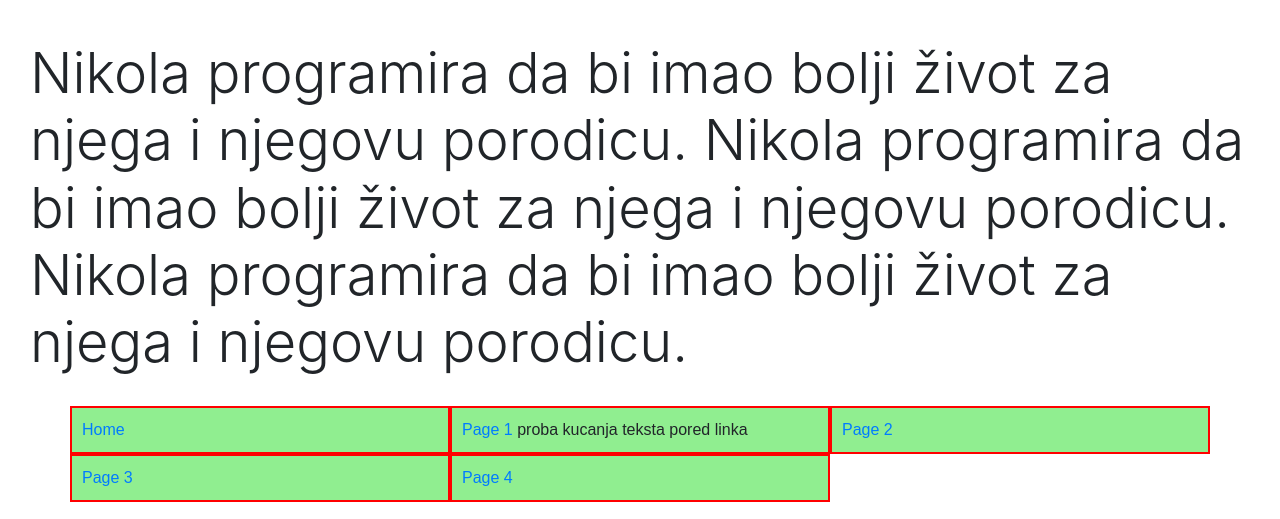
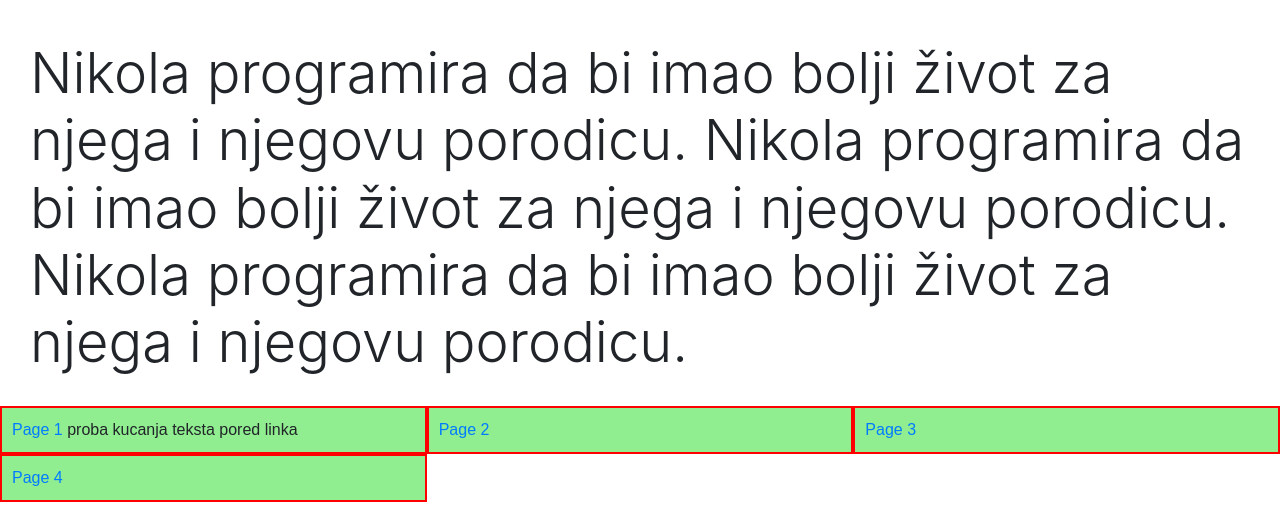
Before and after one commit to nikolas986/project0a, a plain HTML site: page index.html in a window 1280 px wide. Shown: the part 433-952 px from the top of the page. Drawn offline with nearby package versions, Linux system fonts and the light colour scheme.

Commit message:
Dodao sam container-fluid

```diff
--- a/index.html
+++ b/index.html
@@ -27,14 +27,12 @@
         <p class="display-4">
   Nikola programira da bi imao bolji život za njega i njegovu porodicu. Nikola programira da bi imao bolji život za njega i njegovu porodicu. Nikola programira da bi imao bolji život za njega i njegovu porodicu.
 </p>
-        <div class="container">
+        <div class="container-fluid">
             <div class="row">
-                <!--<div class="col-lg-3 col-sm-6">
-                    <img src="Picture_1.jpg" class="img-fluid" alt="Responsive image" width="30%">
-                </div>-->
+                <!--
                 <div class="col-lg-4 col-sm-6">
                     <a href="index.html" target="">Home</a>
-                </div>
+                </div>-->
                 <div class="col-lg-4 col-sm-6">
                     <a href="page_1.html" target="">Page 1</a> proba kucanja teksta pored linka
                 </div>
```
